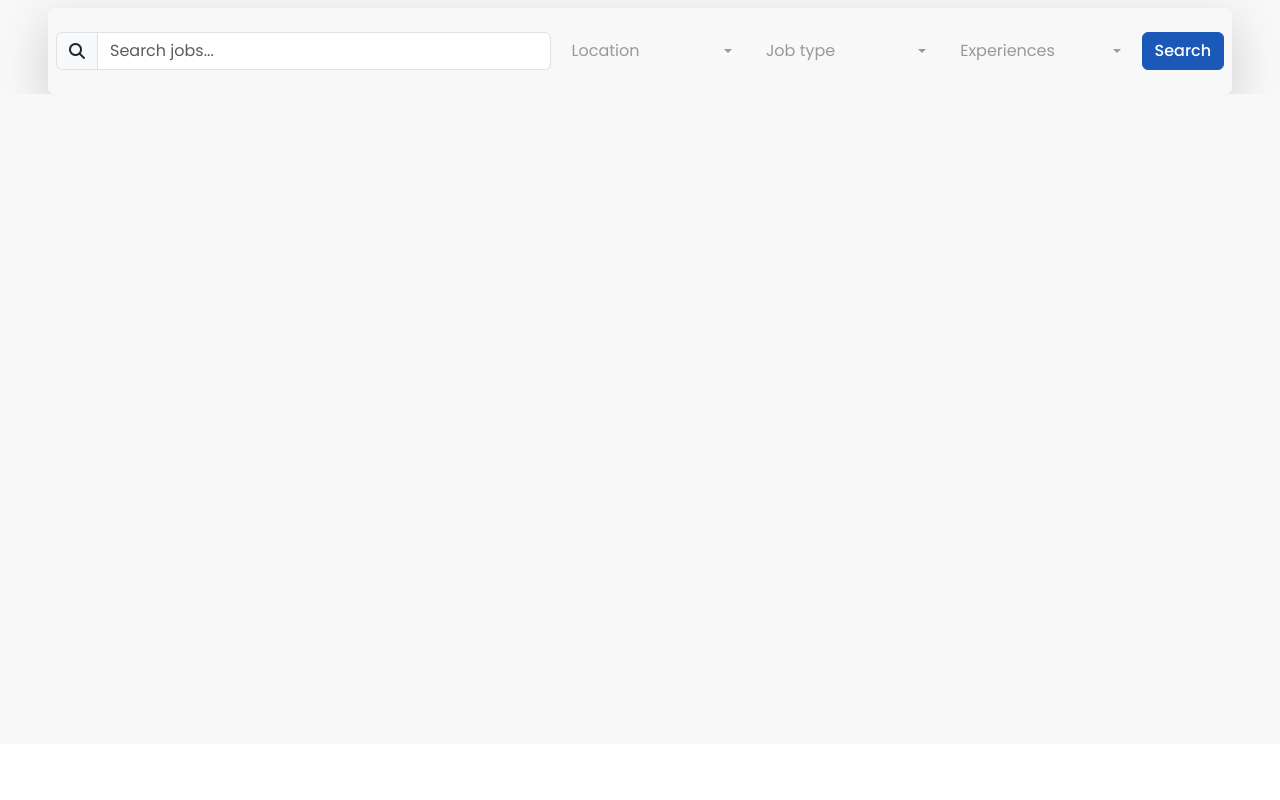
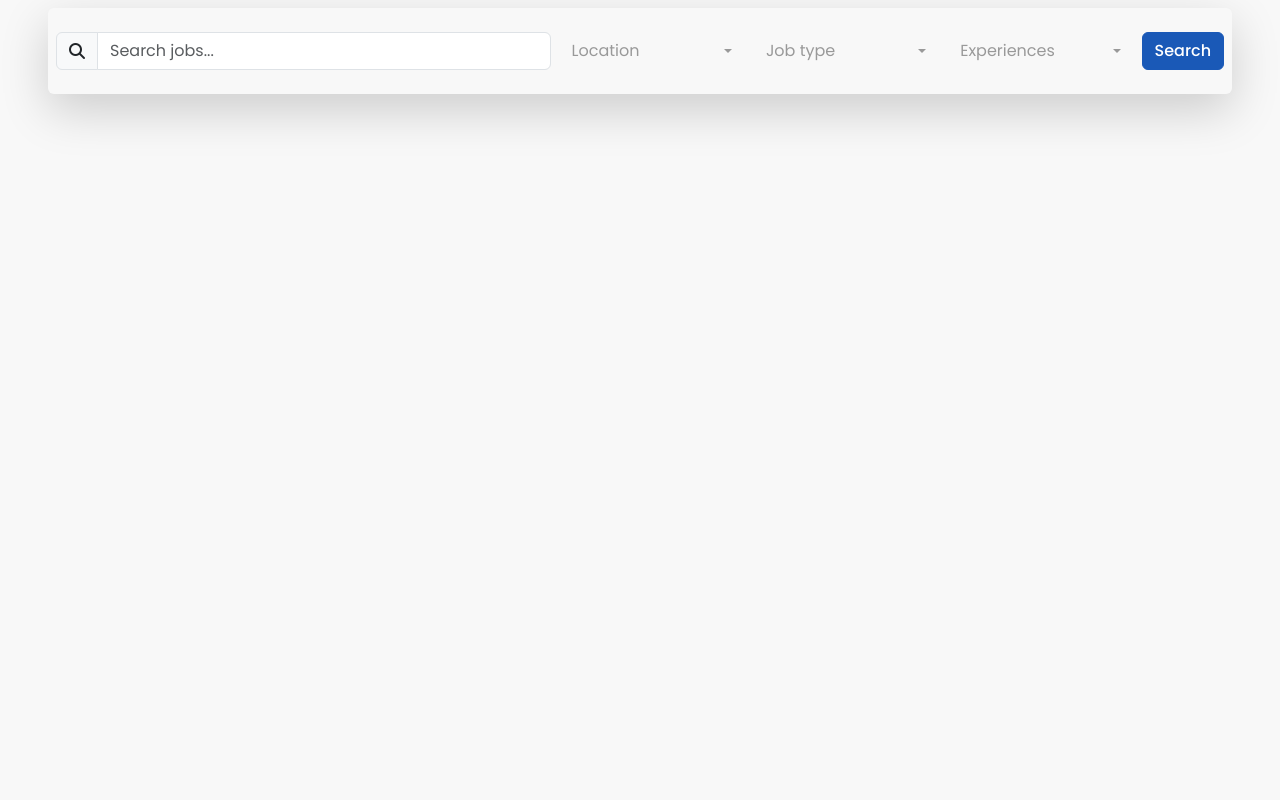
Before and after one commit to ShinyKiwis/web-programming, a PHP site: page /login/views/layout.php in a window 1280 px wide. Shown: the part 56-856 px from the top of the page. Before the commit the page ends 150 px from the top, so only its background shows below. Run offline with PHP 8.4, Linux system fonts and the light colour scheme; the template is opened without the code that fills it, so the values that code supplies are empty; some libraries are stand-ins or nearby versions.

Commit message:
Clean commit

```diff
--- a/app/views/layout.php
+++ b/app/views/layout.php
@@ -20,7 +20,7 @@
       }
     ?>
   </header>
-  <main style="overflow: hidden; height: 100%;">
+  <main style="overflow: auto; height: 100vh;">
     <?php
       if (!in_array($current_path, $excludeSearchBarPaths) && !in_array($current_path, $excludeHeaderPaths)) {
         include ('components/search_bar.php');
```
Also changed, not shown: 1 other file.
